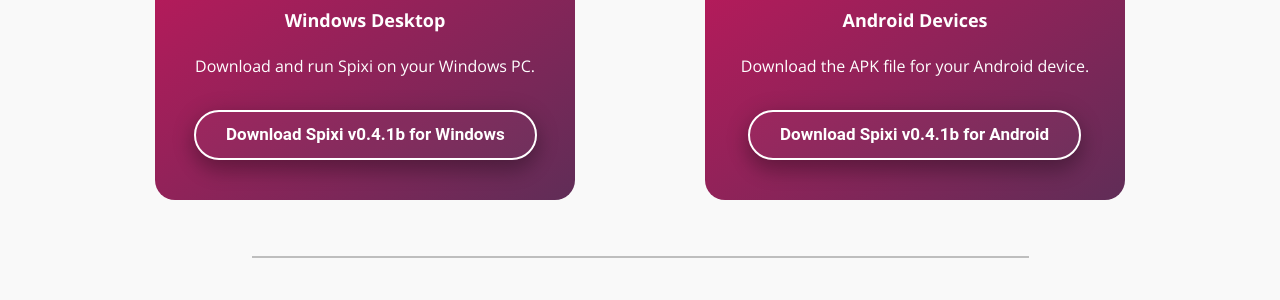
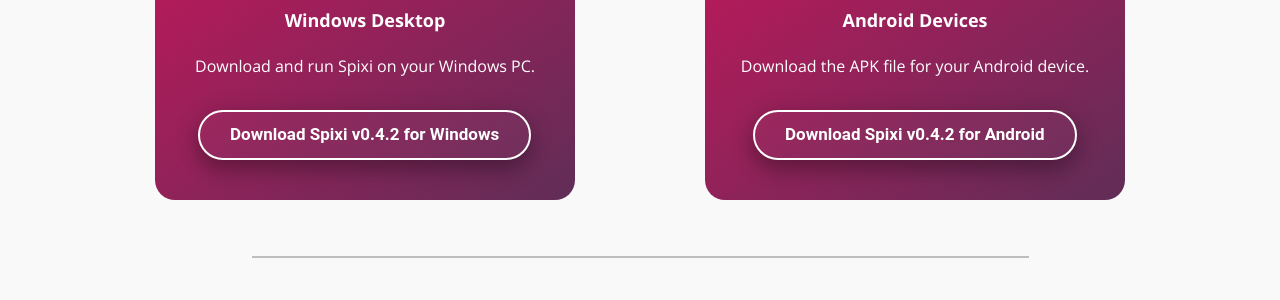
Before and after one commit to ProjectIxian/Spixi-website, a Jekyll site: the page built from download.md, in a window 1280 px wide and 1274 px high. Shown: the part 561-861 px from the top of the window. Built offline with Jekyll 4.4.1, drawn with Linux system fonts in a browser that asks for light colours; nearby versions of some CDN libraries.

Commit message:
- updated download links to v0.4.2

```diff
--- a/_layouts/default.html
+++ b/_layouts/default.html
@@ -91,9 +91,9 @@
                             <div class="col-sm-4 col-md-3 item">
                                 <h3>DOWNLOAD</h3>
                                 <ul class="nav-links">
-                                    <li><a href="https://github.com/ProjectIxian/Spixi/releases/download/v0.4.1b/Spixi-v0.4.1b-Android.apk">Android</a></li>
+                                    <li><a href="https://github.com/ProjectIxian/Spixi/releases/download/v0.4.2/Spixi-v0.4.2-Android.apk">Android</a></li>
                                     <!--<li><a href="#">iOS</a></li>-->
-                                    <li><a href="https://github.com/ProjectIxian/Spixi/releases/download/v0.4.1b/Spixi-v0.4.1b-Win.zip">Windows PC</a></li>
+                                    <li><a href="https://github.com/ProjectIxian/Spixi/releases/download/v0.4.2/Spixi-v0.4.2-Win.zip">Windows PC</a></li>
                                     <!--<li><a href="#">Linux</a></li>-->
                                 </ul>
                             </div>
--- a/download.md
+++ b/download.md
@@ -14,10 +14,10 @@
     </p><div class="divider"></div>
     <div class="row" style="padding-bottom: 40px;padding-top: 60px;padding-left:20px;padding-right:20px;">
         <div class="col-md-3 col-xl-6 col-md-5 mb-3" style="background-image: linear-gradient(to bottom right, #c1185b, #602d57);margin-left: auto;margin-right: auto;max-width: 420px;border-radius: 20px;"><i class="fab fa-windows d-xl-flex justify-content-xl-center justify-content-center" style="font-size: 32px;padding-top: 40px;display: flex;color: rgb(255,255,255);"></i><strong style="font-family: 'Open Sans', sans-serif;padding-bottom: 20px;display: flex;align-items: center;justify-content: center;font-size: 18px;padding-top: 20px;color: rgb(255,255,255);">Windows Desktop</strong>
-            <p class="text-center" style="justify-content: center;align-items: center;display: flex;margin-left: 5%;margin-right: 5%;color: rgb(255,255,255);">Download and run Spixi on your Windows PC.</p><a href="https://github.com/ProjectIxian/Spixi/releases/download/v0.4.1b/Spixi-v0.4.1b-Win.zip"><button class="btn btn-primary text-left radial-fill" type="button" style="padding-top: 10px;margin-top: 32px;margin-left: auto;margin-right: auto;display: flex;margin-bottom: 40px;font-family: Roboto, sans-serif;box-shadow: 0 4px 24px 0 rgba(0, 0, 0, 0.2), 0 12px 20px 0 rgba(0, 0, 0, 0.19);opacity: 1;background-color: rgba(255,255,255,0.03);padding-left: 30px;padding-right: 30px;font-size: 17px;padding-bottom: 10px;font-weight: bold;border-color: white;border-radius: 40px;border: 2px solid white;">Download Spixi v0.4.1b for Windows</button></a>
+            <p class="text-center" style="justify-content: center;align-items: center;display: flex;margin-left: 5%;margin-right: 5%;color: rgb(255,255,255);">Download and run Spixi on your Windows PC.</p><a href="https://github.com/ProjectIxian/Spixi/releases/download/v0.4.2/Spixi-v0.4.2-Win.zip"><button class="btn btn-primary text-left radial-fill" type="button" style="padding-top: 10px;margin-top: 32px;margin-left: auto;margin-right: auto;display: flex;margin-bottom: 40px;font-family: Roboto, sans-serif;box-shadow: 0 4px 24px 0 rgba(0, 0, 0, 0.2), 0 12px 20px 0 rgba(0, 0, 0, 0.19);opacity: 1;background-color: rgba(255,255,255,0.03);padding-left: 30px;padding-right: 30px;font-size: 17px;padding-bottom: 10px;font-weight: bold;border-color: white;border-radius: 40px;border: 2px solid white;">Download Spixi v0.4.2 for Windows</button></a>
         </div>
         <div class="col-md-3 col-xl-6 col-md-5 mb-3" style="background-color: #961453;background-image: linear-gradient(to bottom right, #c1185b, #602d57);margin-left: auto;margin-right: auto;max-width: 420px;border-radius: 20px;"><i class="fab fa-android d-xl-flex justify-content-xl-center justify-content-center" style="font-size: 32px;padding-top: 40px;display: flex;color: rgb(255,255,255);"></i><strong style="font-family: 'Open Sans', sans-serif;padding-bottom: 20px;display: flex;align-items: center;justify-content: center;font-size: 18px;padding-top: 20px;color: rgb(255,255,255);">Android Devices</strong>
-            <p class="text-center" style="justify-content: center;align-items: center;display: flex;margin-left: 5%;margin-right: 5%;color: rgb(255,255,255);">Download the APK file for your Android device.</p><a href="https://github.com/ProjectIxian/Spixi/releases/download/v0.4.1b/Spixi-v0.4.1b-Android.apk"><button class="btn btn-primary text-left radial-fill" type="button" style="padding-top: 10px;margin-top: 32px;margin-left: auto;margin-right: auto;margin-bottom: 40px;display: flex;font-family: Roboto, sans-serif;box-shadow: 0 4px 24px 0 rgba(0, 0, 0, 0.2), 0 12px 20px 0 rgba(0, 0, 0, 0.19);opacity: 1;background-color: rgba(255,255,255,0.03);padding-left: 30px;padding-right: 30px;font-size: 17px;padding-bottom: 10px;font-weight: bold;border-color: rgb(136,52,52);border-radius: 40px;border: 2px solid white;">Download Spixi v0.4.1b for Android</button></a>
+            <p class="text-center" style="justify-content: center;align-items: center;display: flex;margin-left: 5%;margin-right: 5%;color: rgb(255,255,255);">Download the APK file for your Android device.</p><a href="https://github.com/ProjectIxian/Spixi/releases/download/v0.4.2/Spixi-v0.4.2-Android.apk"><button class="btn btn-primary text-left radial-fill" type="button" style="padding-top: 10px;margin-top: 32px;margin-left: auto;margin-right: auto;margin-bottom: 40px;display: flex;font-family: Roboto, sans-serif;box-shadow: 0 4px 24px 0 rgba(0, 0, 0, 0.2), 0 12px 20px 0 rgba(0, 0, 0, 0.19);opacity: 1;background-color: rgba(255,255,255,0.03);padding-left: 30px;padding-right: 30px;font-size: 17px;padding-bottom: 10px;font-weight: bold;border-color: rgb(136,52,52);border-radius: 40px;border: 2px solid white;">Download Spixi v0.4.2 for Android</button></a>
         </div>
     </div><div class="divider"></div><div class="divider"></div></div>
 <p class="text-center" style="padding-top: 40px;padding-bottom: 20;font-weight: bold;">Are you using an iOS device or running Linux on your PC?</p>
```
